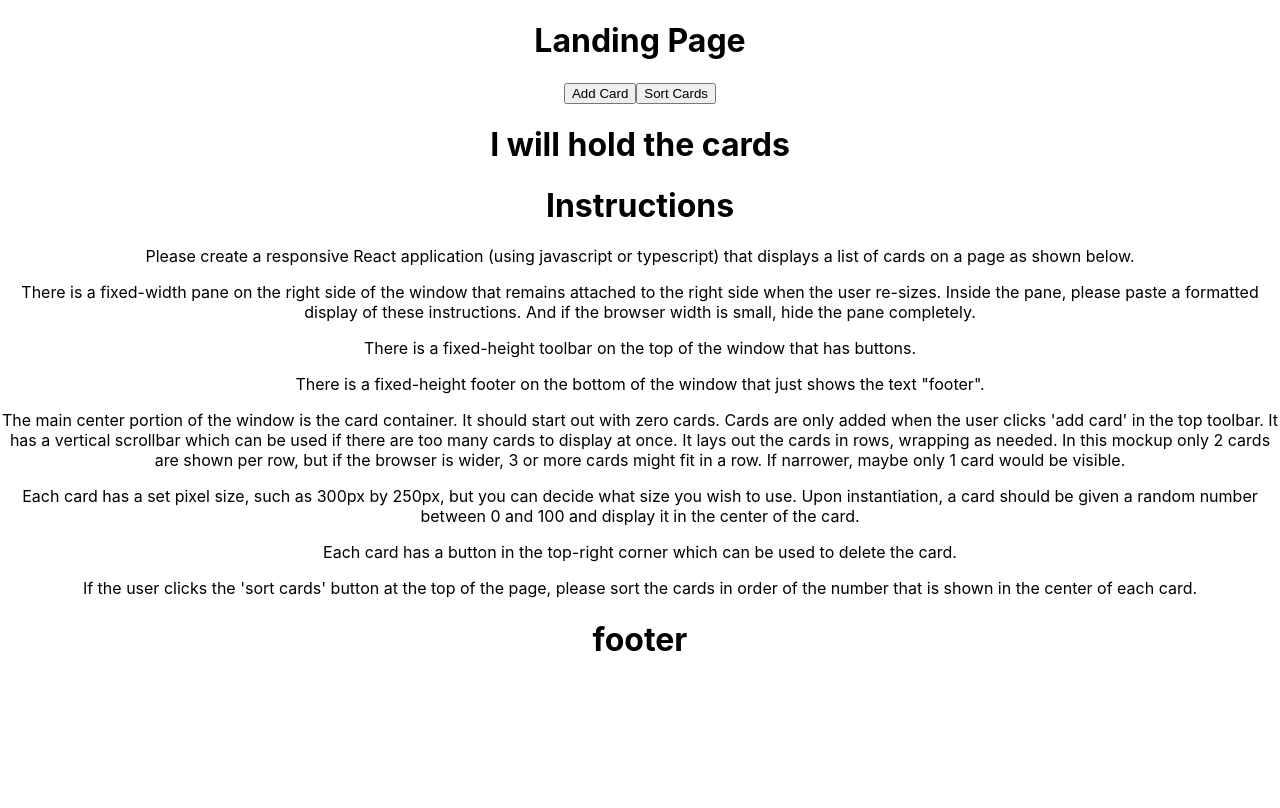
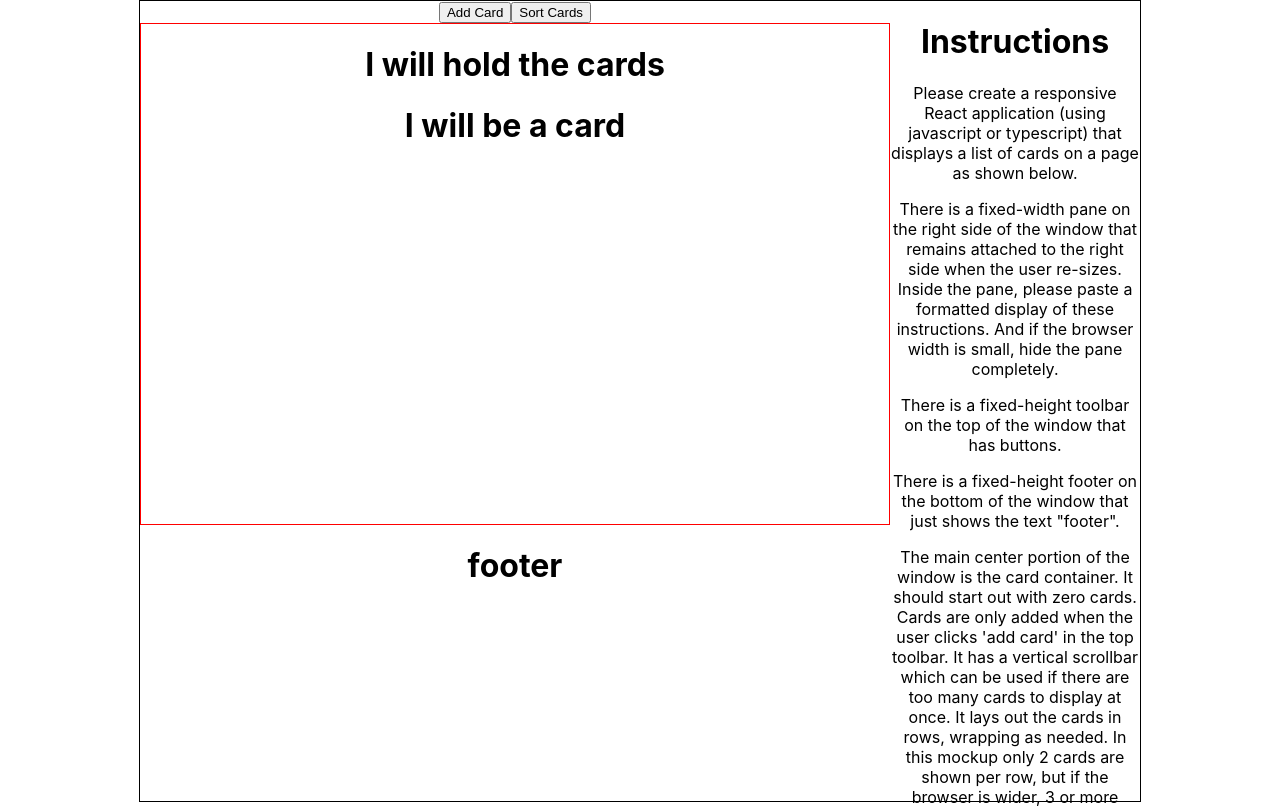
Before and after one commit to Wkoslik/whitney_koslik_take_home, a React (Create React App) app: page / in a window 1280 px wide. Shown: the top 808 px of the page. Built offline with nearby package versions, Linux system fonts and the light colour scheme.

Commit message:
basic styling and starting to add in helper functions

```diff
--- a/src/App.css
+++ b/src/App.css
@@ -5,6 +5,29 @@
 .App-logo {
   height: 40vmin;
   pointer-events: none;
+}
+
+.landing-page{
+  display: flex;
+  width: 1000px;
+  margin: 0 auto;
+  height: 100vh;
+  border: 1px solid black;
+}
+
+.landing-card{
+  height: 100%;
+  width: 75%;
+}
+
+.landing-instructions{
+  width: 25%;
+}
+
+.card-container{
+  height: 500px;
+  overflow-y: scroll;
+  border: 1px solid red;
 }
 
 @media (prefers-reduced-motion: no-preference) {
--- a/src/App.js
+++ b/src/App.js
@@ -1,5 +1,7 @@
 import './App.css';
+import React from 'react'
 import Landing from './components/Landing'
+
 
 function App() {
   return (
--- a/src/components/CardContainer.js
+++ b/src/components/CardContainer.js
@@ -1,9 +1,12 @@
 //where cards get added
-//
+
+import Cards from './Cards'
+
 const CardContainer  = (props) => {
     return (
-        <div>
+        <div className="card-container">
             <h1>I will hold the cards</h1>
+            <Cards />
         </div>
     )
 }
--- a/src/components/Landing.js
+++ b/src/components/Landing.js
@@ -7,12 +7,15 @@ import Footer from './Footer'
 
 const Landing = (props) => {
     return (
-        <div>
-            <h1>Landing Page</h1>
-            <Header />
-            <CardContainer />
-            <Instructions />
-            <Footer />
+        <div className="landing-page">
+            <div className="landing-card">
+                <Header />
+                <CardContainer />
+                <Footer />
+            </div>
+            <div className="landing-instructions">
+                <Instructions />
+            </div>
         </div>
     )
 }
```
